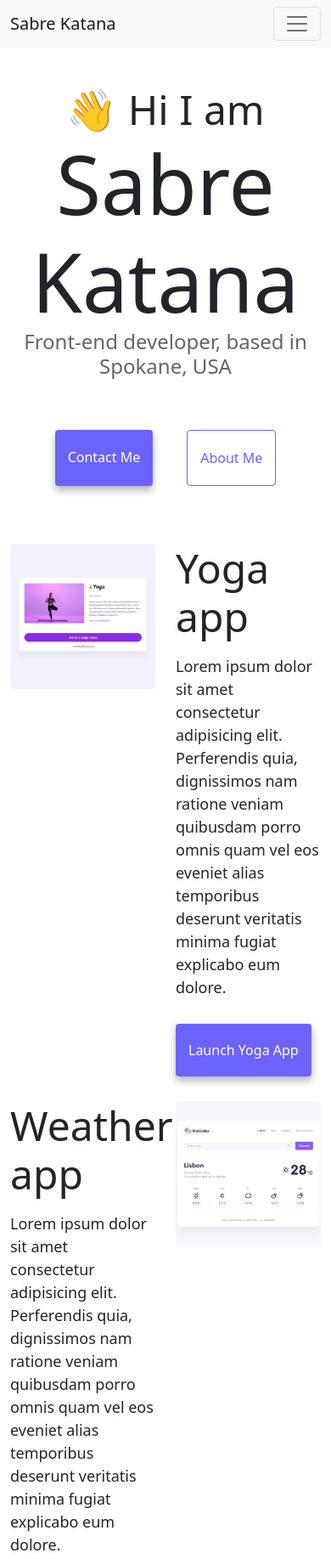
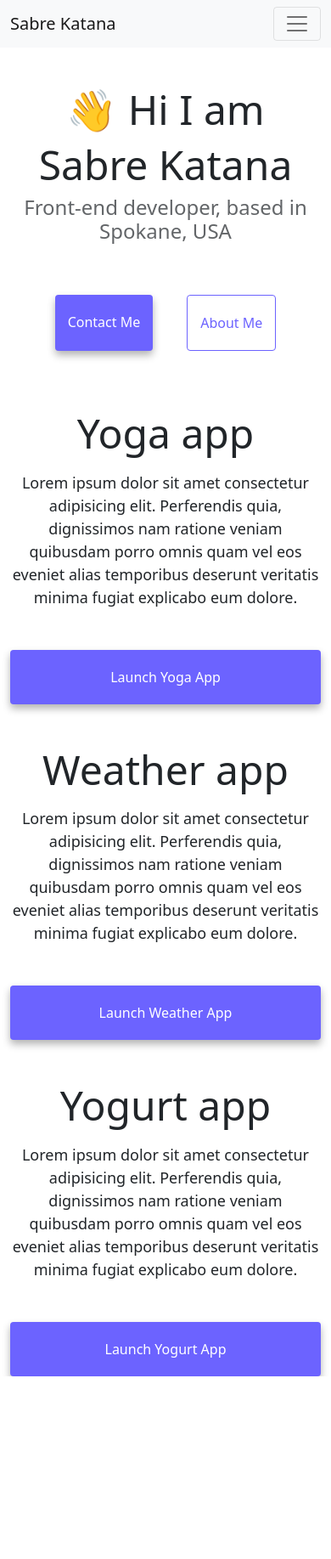
Before and after one commit to sabrekatana/responsive-hw, a plain HTML site: page index.html in a window 390 px wide. Shown: the top 1835 px of the page at 85% size. After the commit the page ends 1620 px from the top, so only its background shows below. Drawn offline with nearby package versions, Linux system fonts and the light colour scheme.

Commit message:
responsive updates

```diff
--- a/index.html
+++ b/index.html
@@ -4,7 +4,10 @@
     <meta charset="UTF-8" />
     <meta http-equiv="X-UA-Compatible" content="IE=edge" />
     <meta name="viewport" content="width=device-width, initial-scale=1.0" />
-    <meta name="description" content="Sabre Katana is a front end developer based in Spokane, Washington. Contact her for job inquiries."/>
+    <meta
+      name="description"
+      content="Sabre Katana is a front end developer based in Spokane, Washington. Contact her for job inquiries."
+    />
     <title>Sabre Katana</title>
     <link
       href="https://cdn.jsdelivr.net/npm/bootstrap@5.0.0-beta2/dist/css/bootstrap.min.css"
@@ -42,10 +45,17 @@
               >
             </li>
             <li class="nav-item">
-              <a class="nav-link" href="/about.html" title="About page">About me</a>
+              <a class="nav-link" href="/about.html" title="About page"
+                >About me</a
+              >
             </li>
             <li class="nav-item">
-              <a class="nav-link" href="/about.html#contact" title="Contact page">Contact me</a>
+              <a
+                class="nav-link"
+                href="/about.html#contact"
+                title="Contact page"
+                >Contact me</a
+              >
             </li>
           </ul>
         </div>
@@ -55,15 +65,23 @@
     <h1 class="text-center">Sabre Katana</h1>
     <h3 class="text-center">Front-end developer, based in Spokane, USA</h3>
     <div class="navigation-links mb-5">
-      <a href="/about.html#contact" class="primary-link" title="Contact page">Contact me</a>
-      <a href="/about.html" class="secondary-link" title="About page">About me</a>
+      <a href="/about.html#contact" class="primary-link" title="Contact page"
+        >Contact me</a
+      >
+      <a href="/about.html" class="secondary-link" title="About page"
+        >About me</a
+      >
     </div>
     <div class="container">
       <div class="row">
         <div class="col-6">
-          <img src="/images/yoga.png" class="img-fluid rounded" alt="yoga project image" />
+          <img
+            src="/images/yoga.png"
+            class="img-fluid rounded d-none d-sm-block"
+            alt="yoga project image"
+          />
         </div>
-        <div class="col-6">
+        <div class="col-sm-6">
           <h2 class="mb-3">Yoga app</h2>
           <p>
             Lorem ipsum dolor sit amet consectetur adipisicing elit. Perferendis
@@ -72,12 +90,17 @@
             explicabo eum dolore.
           </p>
           <div class="mt-5">
-            <a href="#" class="primary-link" title="Launch yoga app">Launch Yoga App</a>
+            <a
+              href="#"
+              class="primary-link project-link"
+              title="Launch yoga app"
+              >Launch Yoga App</a
+            >
           </div>
         </div>
       </div>
       <div class="row mt-5">
-        <div class="col-6">
+        <div class="col-sm-6">
           <h2 class="mb-3">Weather app</h2>
           <p>
             Lorem ipsum dolor sit amet consectetur adipisicing elit. Perferendis
@@ -86,18 +109,31 @@
             explicabo eum dolore.
           </p>
           <div class="mt-5">
-            <a href="#" class="primary-link" title="Launch weather app">Launch Weather App</a>
+            <a
+              href="#"
+              class="primary-link project-link"
+              title="Launch weather app"
+              >Launch Weather App</a
+            >
           </div>
         </div>
         <div class="col-6">
-          <img src="images/weather.png" class="img-fluid rounded" alt="weather project image"/>
+          <img
+            src="images/weather.png"
+            class="img-fluid rounded d-none d-sm-block"
+            alt="weather project image"
+          />
         </div>
       </div>
       <div class="row mt-5">
-        <div class="col-6">
-          <img src="images/yogurt.png" class="img-fluid rounded" alt="yogurt project image" />
+        <div class="col-sm-6">
+          <img
+            src="images/yogurt.png"
+            class="img-fluid rounded d-none d-sm-block"
+            alt="yogurt project image"
+          />
         </div>
-        <div class="col-6">
+        <div class="col-sm-6">
           <h2 class="mb-3">Yogurt app</h2>
           <p>
             Lorem ipsum dolor sit amet consectetur adipisicing elit. Perferendis
@@ -106,7 +142,12 @@
             explicabo eum dolore.
           </p>
           <div class="mt-5">
-            <a href="#" class="primary-link" title="Launch yogurt app">Launch Yogurt App</a>
+            <a
+              href="#"
+              class="primary-link project-link"
+              title="Launch yogurt app"
+              >Launch Yogurt App</a
+            >
           </div>
         </div>
       </div>
--- a/style.css
+++ b/style.css
@@ -17,7 +17,24 @@ h3 {
 h1 {
   font-size: 96px;
 }
-
+@media (max-width: 900px) {
+  h1 {
+    font-size: 48px;
+    line-height: 1.5;
+  }
+  h2 {
+    font-size: 30px;
+    text-align: center;
+  }
+  p {
+    text-align: center;
+  }
+  .project-link {
+    display: block;
+    text-align: center;
+    margin: 0 20;
+  }
+}
 h2 {
   font-size: 48px;
 }
```
Also changed, not shown: about.html (+35 -9 lines).
